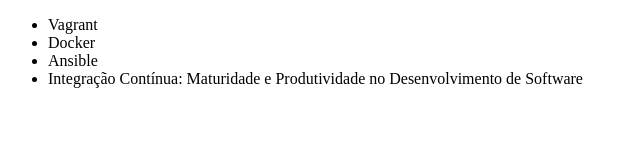
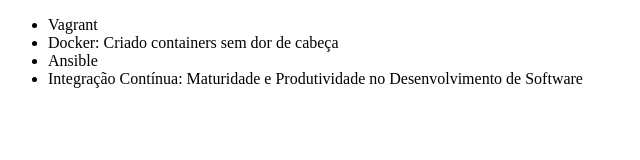
Before and after one commit to KledsonCR/newproject, a plain HTML site: page index.html in a window 1280 px wide. Shown: the whole page, without its empty margins (0-640 px from the left). Drawn offline with Linux system fonts and the light colour scheme.

Commit message:
Corrigindo nome do curso de Docker

```diff
--- a/index.html
+++ b/index.html
@@ -7,7 +7,7 @@
 <body>
     <ul>
         <li>Vagrant</li>
-        <li>Docker</li>
+        <li>Docker: Criado containers  sem dor de cabeça</li>
         <li>Ansible</li>
         <li>Integração Contínua: Maturidade e Produtividade no Desenvolvimento de Software</li>
     </ul>
```
